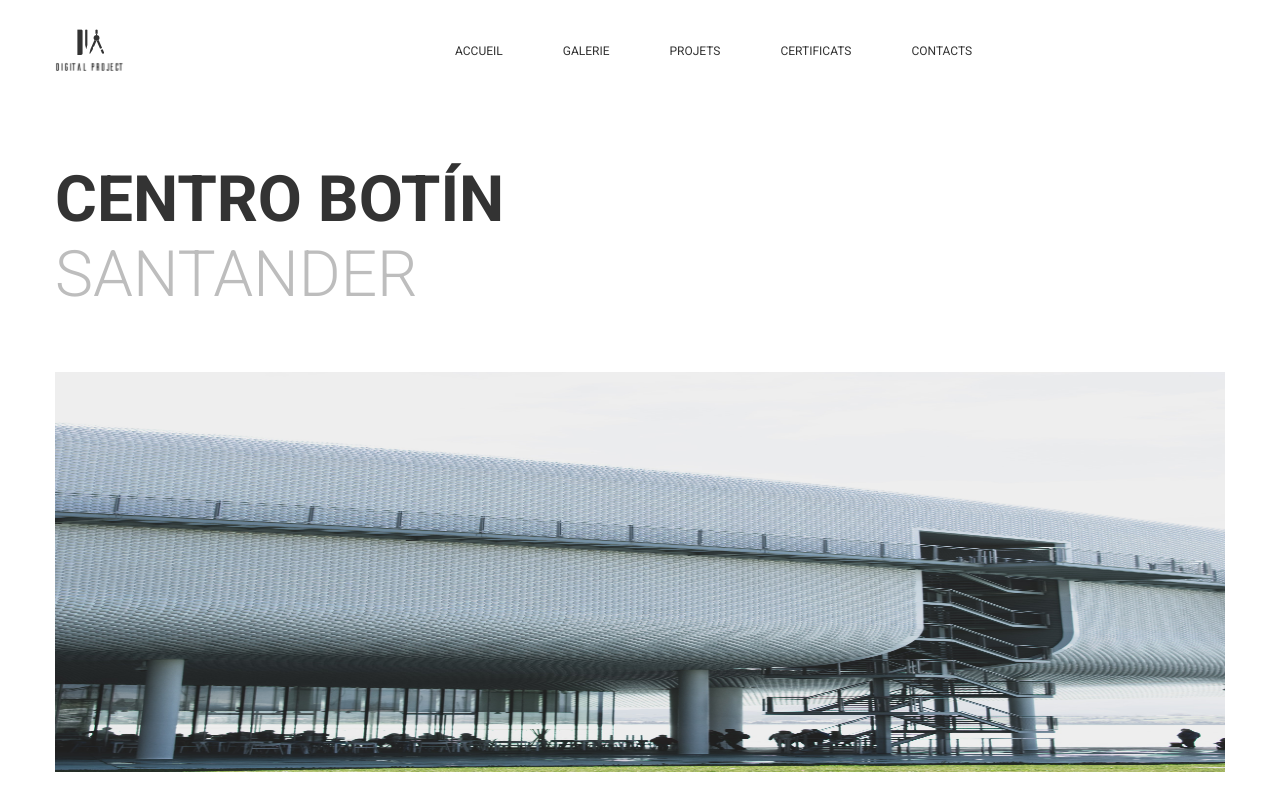
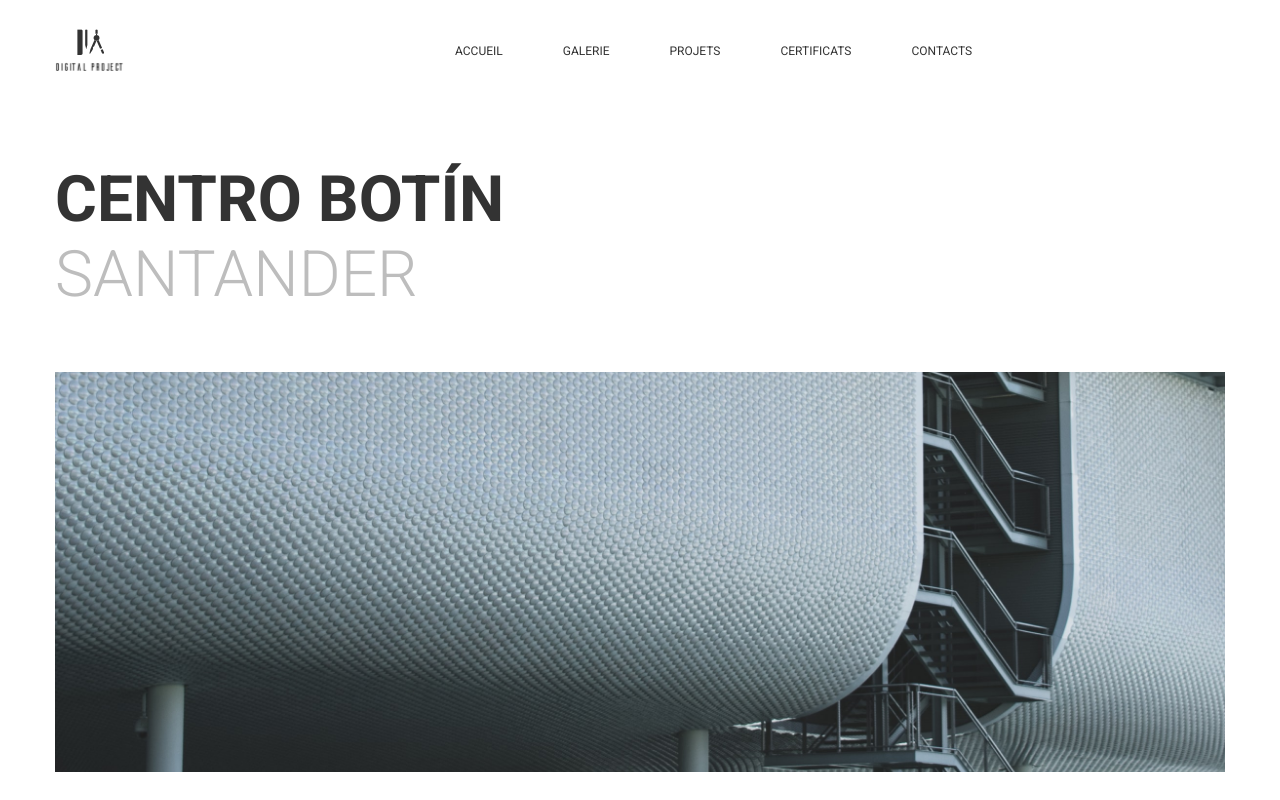
Before and after one commit to MichelDeckert/nextjs-archi, a Next.js app: page /project/1 in a window 1280 px wide. Shown: the top 800 px of the page. Built offline with nearby package versions, Linux system fonts and the light colour scheme.

Commit message:
Update [slug].js

```diff
--- a/pages/project/[slug].js
+++ b/pages/project/[slug].js
@@ -18,11 +18,9 @@
 					src={images[1].path}
 					width={images[1].width}
 					height={images[1].height}
-					placeholder="blur"
-					blurDataURL={placeholder}
-					//objectFit="cover"
-					//objectPosition={`center ${images[1].horizontal}`}
-					//quality={50}
+					objectFit="cover"
+					objectPosition={`center ${images[1].horizontal}`}
+					quality={50}
 				/>
 				<div className={styles.main_content}>
 					<div className={styles.main_image}>
```
